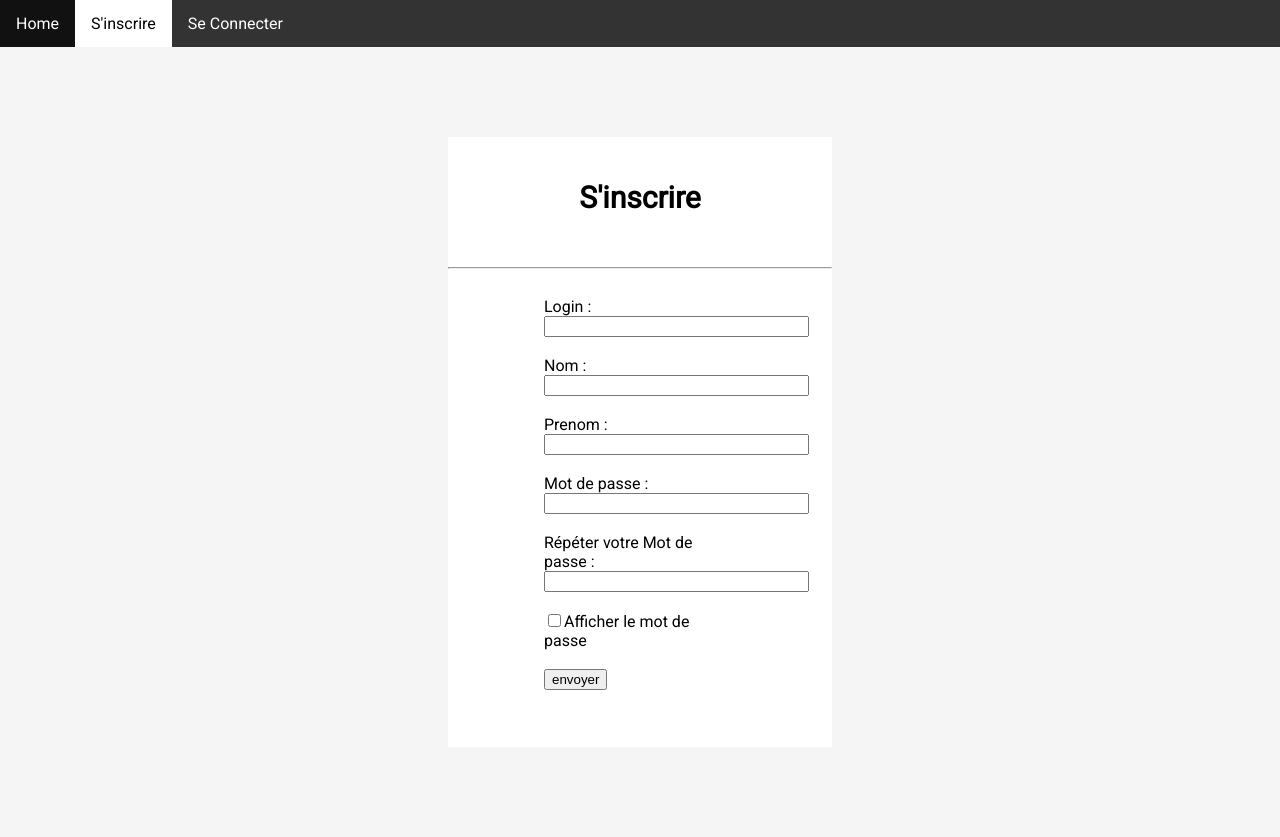
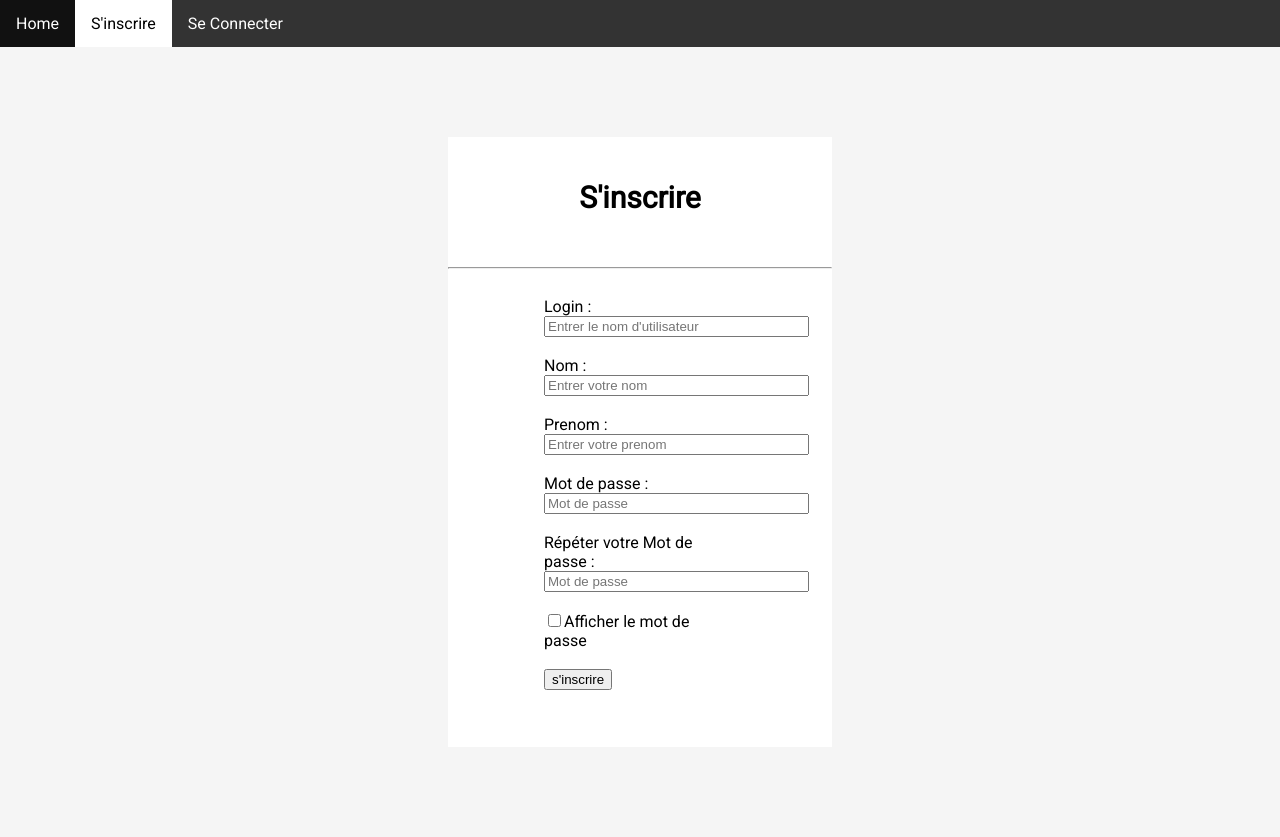
Before and after one commit to lucas-ribard/module-connexion, a PHP site: page /module-connexion/inscription.php in a window 1280 px wide. Run offline with PHP 8.4, Linux system fonts and the light colour scheme; data that the repository does not hold is empty.

Commit message:
home / inscription / connexion

```diff
--- a/admin.php
+++ b/admin.php
@@ -1,14 +1,9 @@
 <?php
     // connexion
     $mysqli = new mysqli('localhost', 'root', '', 'moduleconnexion');
-
     // requete
     $request = $mysqli -> query("SELECT * FROM utilisateurs");
-
-
-
 ?>
-
         <style>
         table,th,td {
             padding: 10px;
--- a/inscription.php
+++ b/inscription.php
@@ -44,25 +44,25 @@ function myFunction() {
         <hr>
         <div id="box">
 
-            <form action="connexion.php" method="post">
+            <form action="" method="post">
                 <label for="login">Login :</label><br>
-                <input type="text"  id="login" size="30" required>  <br>
+                <input type="text"  name="login" placeholder="Entrer le nom d'utilisateur" size="30" required>  <br>
                 <br>
                 <label for="nom">Nom :</label><br>
-                <input type="text"  id="nom" size="30" required> <br>
+                <input type="text"  name="nom" placeholder="Entrer votre nom" size="30" required> <br>
                 <br>
                 <label for="prenom">Prenom :</label><br>
-                <input type="text"  id="prenom" size="30" required><br>
+                <input type="text"  name="prenom" placeholder="Entrer votre prenom" size="30" required><br>
                 <br>
                 <label for="password1">Mot de passe :</label><br>
-                <input type="password"  id="password1" size="30" required> <br>
+                <input type="password"  name="password1" placeholder="Mot de passe" size="30" required> <br>
                 <br>
                 <label for="password2">Répéter votre Mot de passe :</label><br>
-                <input type="password"  id="password2" size="30" required>  <br>
+                <input type="password"  name="password2" placeholder="Mot de passe" size="30" required>  <br>
                 <br>
                 <input type="checkbox" onclick="myFunction()">Afficher le mot de passe <br>
                 <br>
-                <input type="submit" value="envoyer"><br>
+                <input type="submit" value="s'inscrire"><br>
             </form>
             <?php
                 //recup les valeurs du formulaire
@@ -73,19 +73,18 @@ function myFunction() {
                 $password2=$_POST["password2"];
 
                 /*verifie que les deux mots de passes sont identiques*/
-                if(isset($login)and isset($nom) and isset($prenom) and isset($password1)){
+                if(isset($login) and isset($nom) and isset($prenom) and isset($password1)){
                     if($password1===$password2){
-                        // connexion
+                        // connexion;
                         $mysqli = new mysqli('localhost', 'root', '', 'moduleconnexion');
                         //la requete sql
                         $sql = "INSERT INTO `utilisateurs`(`login`, `prenom`, `nom`, `password`) VALUES ('$login','$nom','$prenom','$password1')";
-
                         //si requete réussit
                         if ($mysqli->query($sql) === TRUE) {
-                            //echo "\ \ \ test \ \ \  inscription réussit";
-
+                            header('Location:http://localhost/module-connexion/connexion.php'); //redirigé vers la page de connexion
+                        }
                         //si requete echoué
-                        } else {
+                        else {
                             echo "Erreur: " . $sql . "
                         " . $mysqli->error;
                         }
```
Also changed, not shown: connexion.php (+50 -8 lines).
